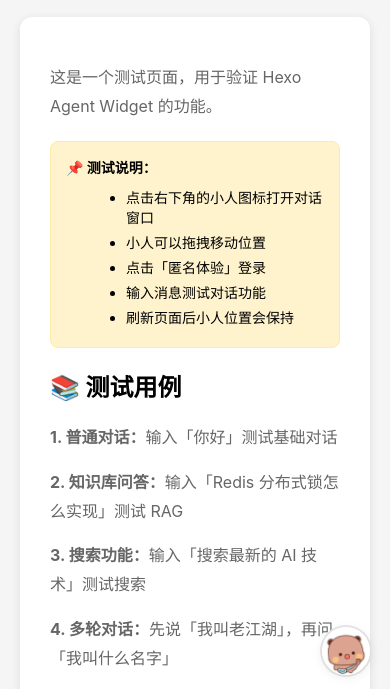
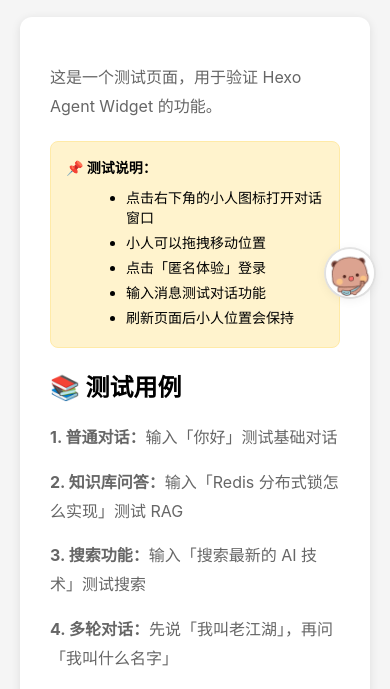
Before and after one commit to meisijiya/HexoAIAgent-Python, a plain HTML site: page agent-service/app/static/test.html in a window 390 px wide. Shown: the part 149-838 px from the top of the page. Drawn offline with Linux system fonts and the light colour scheme; files whose address does not match are found by name.

Commit message:
fix: 移动端 AI 入口移至右侧中间，避免遮挡目录按钮

```diff
--- a/agent-service/app/static/agent-widget.css
+++ b/agent-service/app/static/agent-widget.css
@@ -812,7 +812,7 @@
         left: 8px;
         border-radius: 12px;
     }
-    .hexo-agent-trigger { bottom: 20px; right: 20px; width: 48px; height: 48px; }
+    .hexo-agent-trigger { bottom: calc(50% - 24px); right: 16px; width: 48px; height: 48px; }
 }
 
 /* ==================== Sources Bar ==================== */
```
